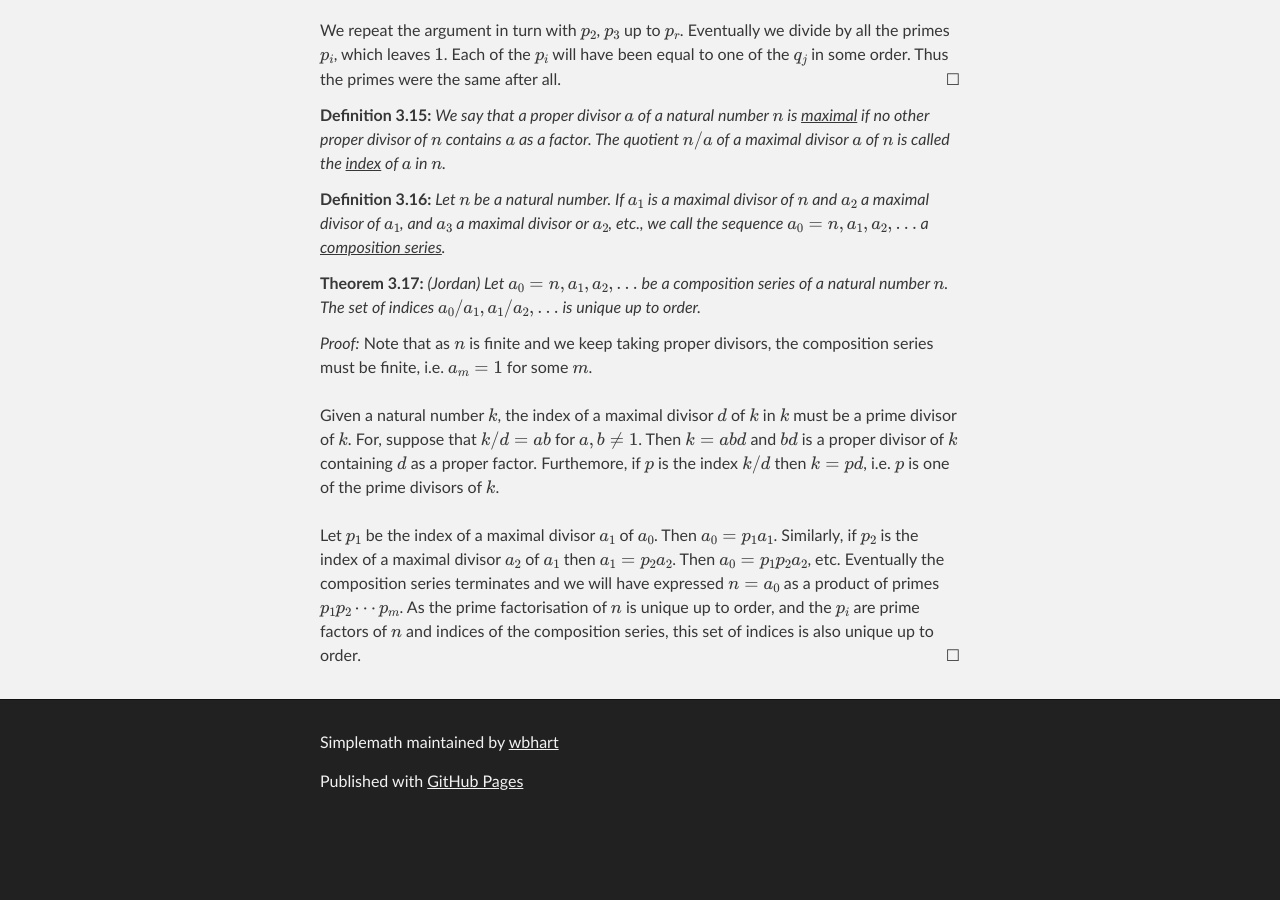
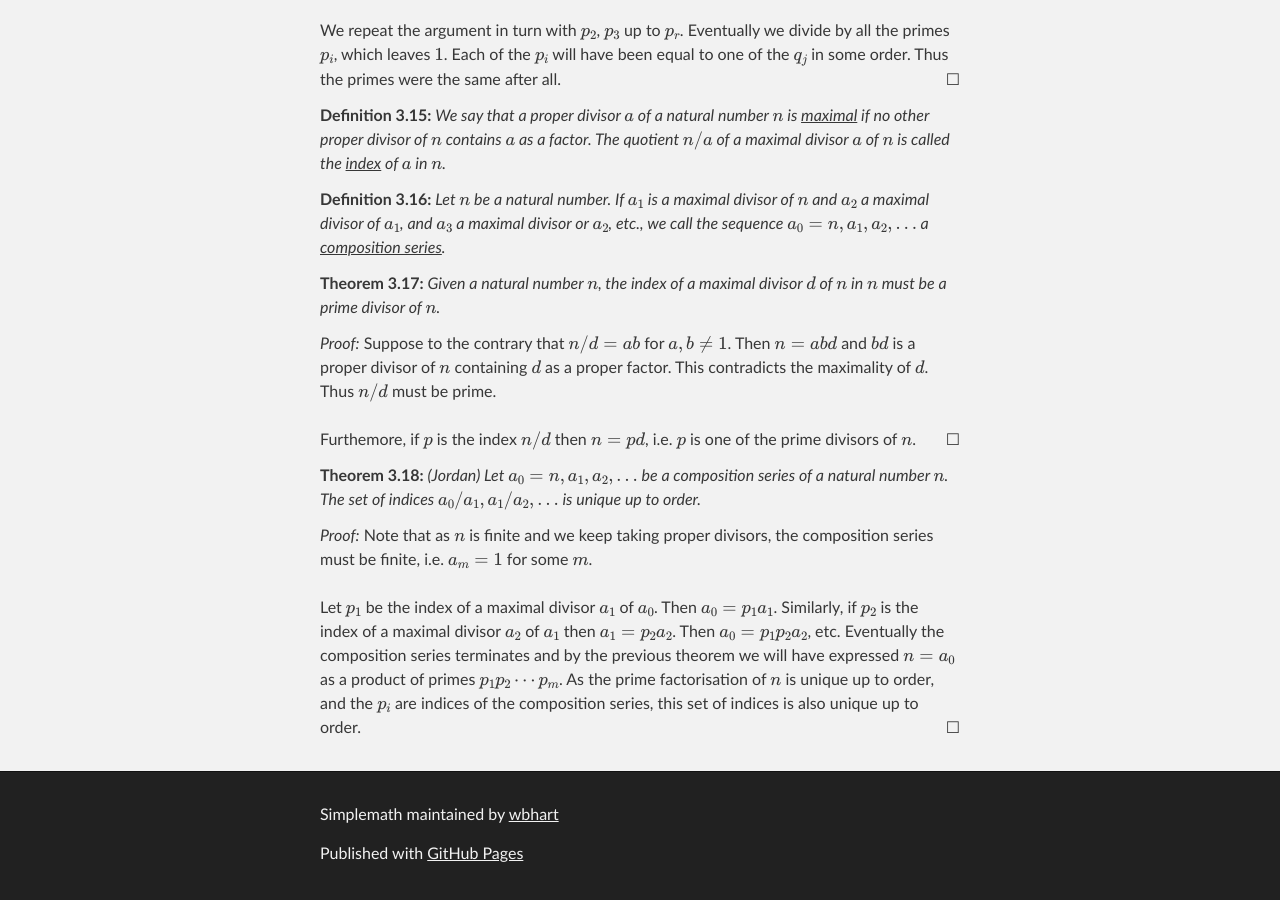
Before and after one commit to wbhart/SimpleMath, a Jekyll site: the page built from test.html, in a window 1280 px wide and 900 px high, scrolled down 13246 px. Built offline with Jekyll 4.4.1, drawn with Linux system fonts in a browser that asks for light colours; formulas are drawn with MathJax 3; before the commit the page ends 14074 px from its top, so only the background shows below that; part of the change alters nothing that is shown.

Commit message:
Update test.html

```diff
--- a/test.html
+++ b/test.html
@@ -641,6 +641,15 @@ $n$.
 $a_3$ a maximal divisor or $a_2$, etc., we call the sequence $a_0 = n, a_1, a_2, \ldots$ a <u>composition series</u>.
 </definition>
 
+<theorem> Given a natural number $n$, the index of a maximal divisor $d$ of $n$ in $n$ must be a prime divisor of $n$.
+</theorem>
+
+<proof> Suppose to the contrary that $n/d = ab$ for $a, b \neq 1$. Then $n = abd$ and $bd$ is a proper divisor of $n$
+containing $d$ as a proper factor. This contradicts the maximality of $d$. Thus $n/d$ must be prime. </br></br>
+
+Furthemore, if $p$ is the index $n/d$ then $n = pd$, i.e. $p$ is one of the prime divisors of $n$.
+</proof>
+
 <theorem> (Jordan) Let $a_0 = n, a_1, a_2, \ldots$ be a composition series of a natural number $n$. The set of indices
 $a_0/a_1, a_1/a_2, \ldots$ is unique up to order.
 </theorem>
@@ -648,13 +657,9 @@ $a_0/a_1, a_1/a_2, \ldots$ is unique up to order.
 <proof> Note that as $n$ is finite and we keep taking proper divisors, the composition series must be finite, i.e.
 $a_m = 1$ for some $m$. </br></br>
 
-Given a natural number $k$, the index of a maximal divisor $d$ of $k$ in $k$ must be a prime divisor of $k$. For, suppose
-that $k/d = ab$ for $a, b \neq 1$. Then $k = abd$ and $bd$ is a proper divisor of $k$ containing $d$ as a proper factor.
-Furthemore, if $p$ is the index $k/d$ then $k = pd$, i.e. $p$ is one of the prime divisors of $k$. </br></br>
-
 Let $p_1$ be the index of a maximal divisor $a_1$ of $a_0$. Then $a_0 = p_1a_1$. Similarly, if $p_2$ is the index of a
 maximal divisor $a_2$ of $a_1$ then $a_1 = p_2a_2$. Then $a_0 = p_1p_2a_2$, etc. Eventually the composition series
-terminates and we will have expressed $n = a_0$ as a product of primes $p_1p_2\cdots p_m$. As the prime factorisation
-of $n$ is unique up to order, and the $p_i$ are prime factors of $n$ and indices of the composition series, this set of
+terminates and by the previous theorem we will have expressed $n = a_0$ as a product of primes $p_1p_2\cdots p_m$. As the
+prime factorisation of $n$ is unique up to order, and the $p_i$ are indices of the composition series, this set of
 indices is also unique up to order.
 </proof>
```
